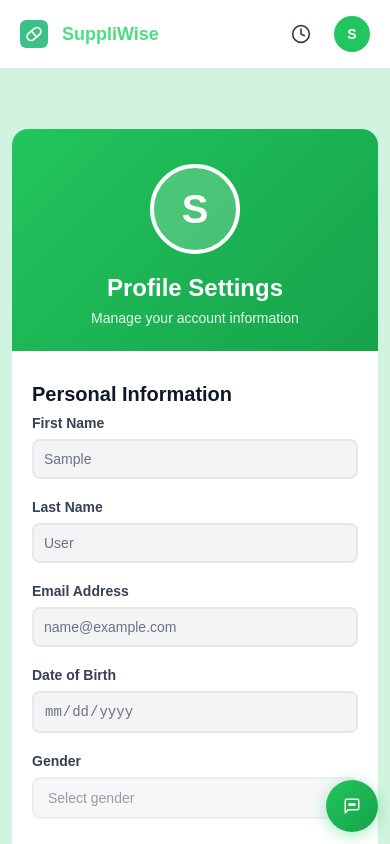
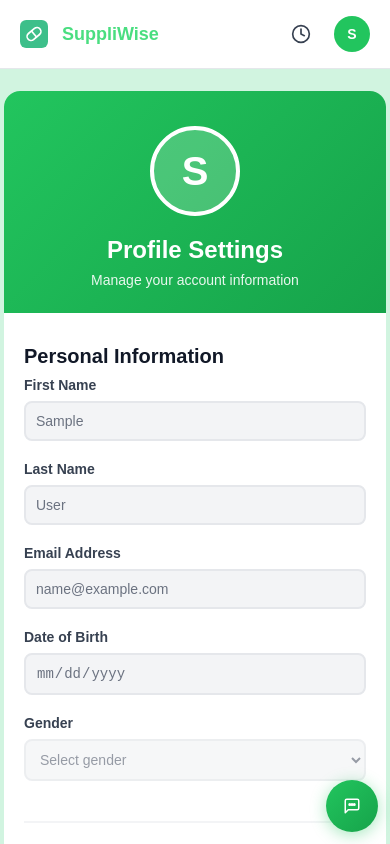
Before and after one commit to REIIdes/SuppliWise, a React (Vite) app in the folder my-react-app/: page /profile in a window 390 px wide. Shown: the top 844 px of the page. Built offline with nearby package versions, Linux system fonts and the light colour scheme; sample sign-in values are in the browser's storage.

Commit message:
style: Reduce profile page gap to navbar (22px)
- Reduced padding-top from 100px to 22px on web
- Reduced padding-top from 72px to 22px on mobile
- Profile section now sits much closer to navbar
- Updated APK with new spacing (built 1:18 AM)

```diff
--- a/my-react-app/src/Pages/ProfilePage.css
+++ b/my-react-app/src/Pages/ProfilePage.css
@@ -1,8 +1,8 @@
 .profile-page {
   min-height: 100vh;
   background: linear-gradient(135deg, #e8f5e9 0%, #f1f8f4 100%);
-  padding: 40px 20px;
-  padding-top: 70px;
+  padding: 4px 20px;
+  padding-top: 22px;
 }
 
 .profile-container {
--- a/my-react-app/src/mobile-responsive.css
+++ b/my-react-app/src/mobile-responsive.css
@@ -2098,8 +2098,8 @@
 @media (max-width: 768px) {
   .profile-page {
     background: #d1f4e0 !important;
-    padding: 12px !important;
-    padding-top: 60px !important;
+    padding: 4px !important;
+    padding-top: 22px !important;
   }
 
   .profile-container {
```
